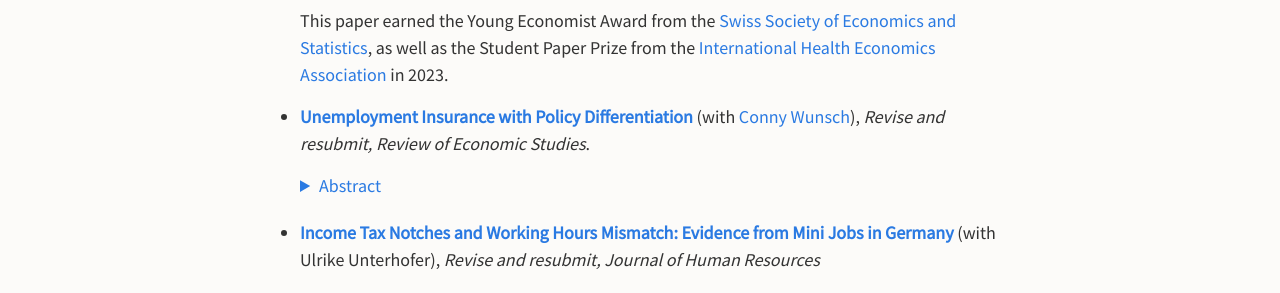
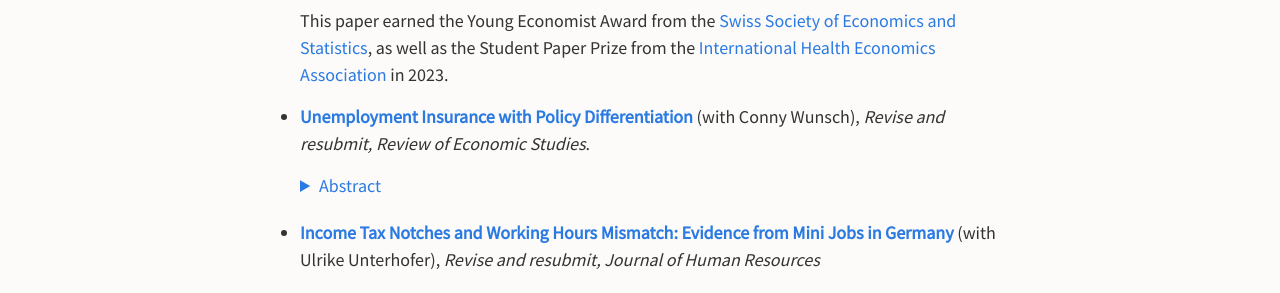
Before and after one commit to verazb/verazb.github.io, a Jekyll site: the page built from index.md, in a window 1280 px wide and 900 px high, scrolled down 1100 px. Shown: the part 155-448 px from the top of the window. Built offline with Jekyll 4.4.1, drawn with Linux system fonts in a browser that asks for light colours; our own code applies the rules of GitHub Pages for plain Markdown files; part of the change alters nothing that is shown.

```diff
--- a/index.md
+++ b/index.md
@@ -50,7 +50,7 @@ In recent work, I analyze how dynamic pricing incentives shape demand, benefit c
   This paper earned the Young Economist Award from the [Swiss Society of Economics and Statistics](https://www.sgvs.ch/awards/), as well as the Student Paper Prize from the [International Health Economics Association](https://healtheconomics.org/awards/) in 2023.
 
 
-- **[Unemployment Insurance with Policy Differentiation](docs/Wunsch_Zabrodina_UI.pdf)** (with [Conny Wunsch](https://sites.google.com/view/cwunsch)), *Revise and resubmit, Review of Economic Studies*.
+- **[Unemployment Insurance with Policy Differentiation](docs/Wunsch_Zabrodina_UI.pdf)** (with Conny Wunsch), *Revise and resubmit, Review of Economic Studies*.
 
   <details style="margin-bottom:20px;">
     <summary style="color:#2a7ae2;">Abstract</summary>
```
